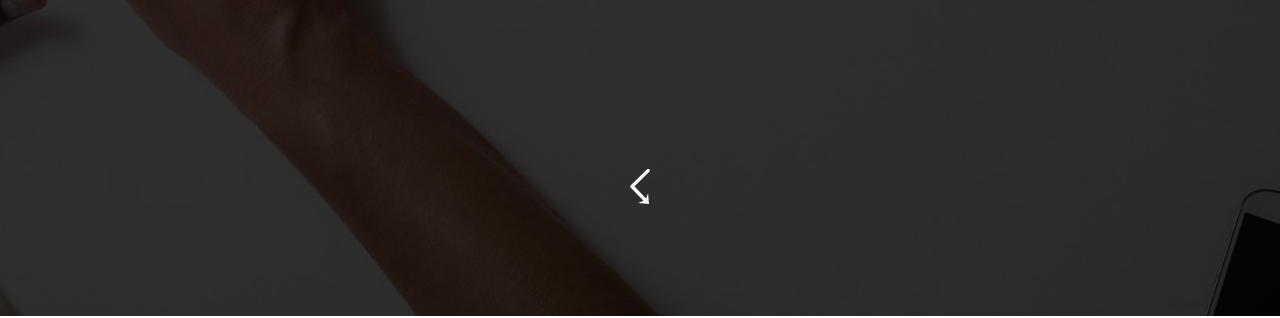
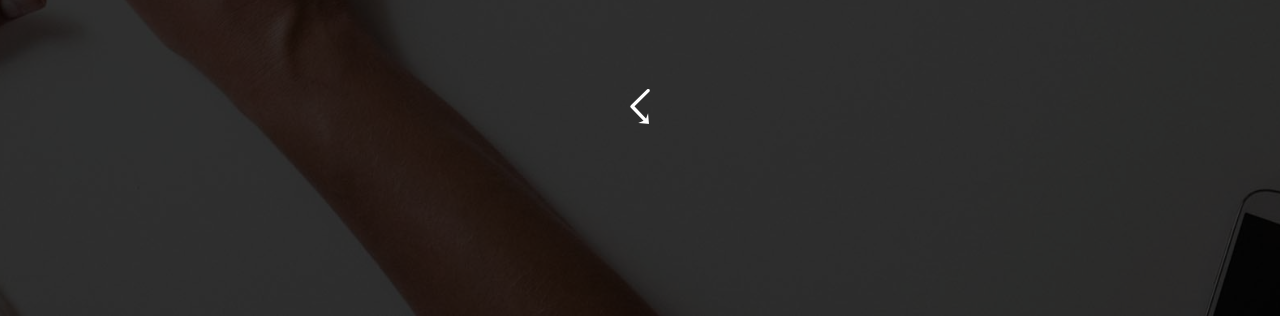
Before and after one commit to xlincw0w/Portfolio, a React (Create React App) app: page / in a window 1280 px wide. Shown: the part 484-802 px from the top of the page. Built offline with nearby package versions, Linux system fonts and the light colour scheme.

Commit message:
Index page design done

```diff
--- a/src/Components/Header/Header.css
+++ b/src/Components/Header/Header.css
@@ -30,6 +30,6 @@
 
 @media screen and (max-height: 870px) {
     .nextlinkdiv {
-        margin-top: -5vh;
+        margin-top: -15vh;
     }
   }
```
Also changed, not shown: 1 other file (tests, documents, lock files or other folders).
